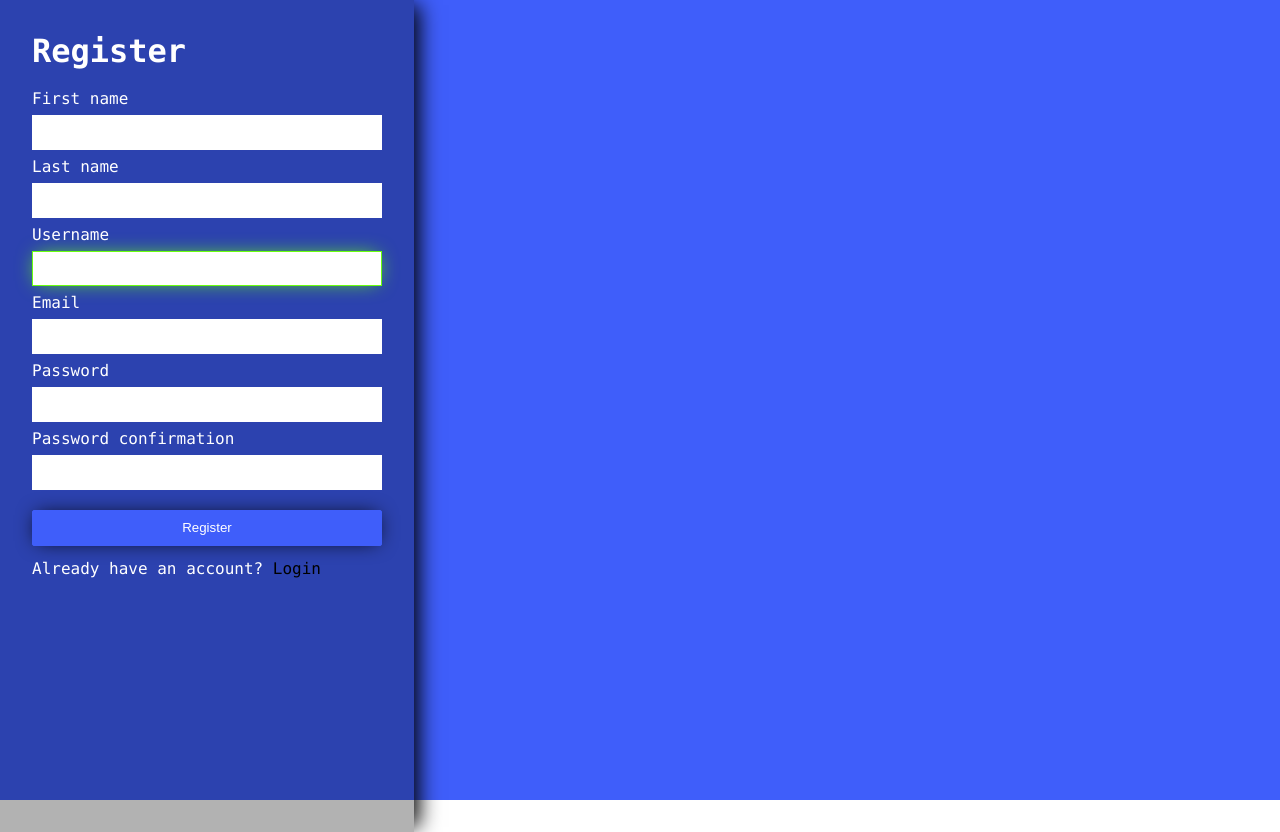
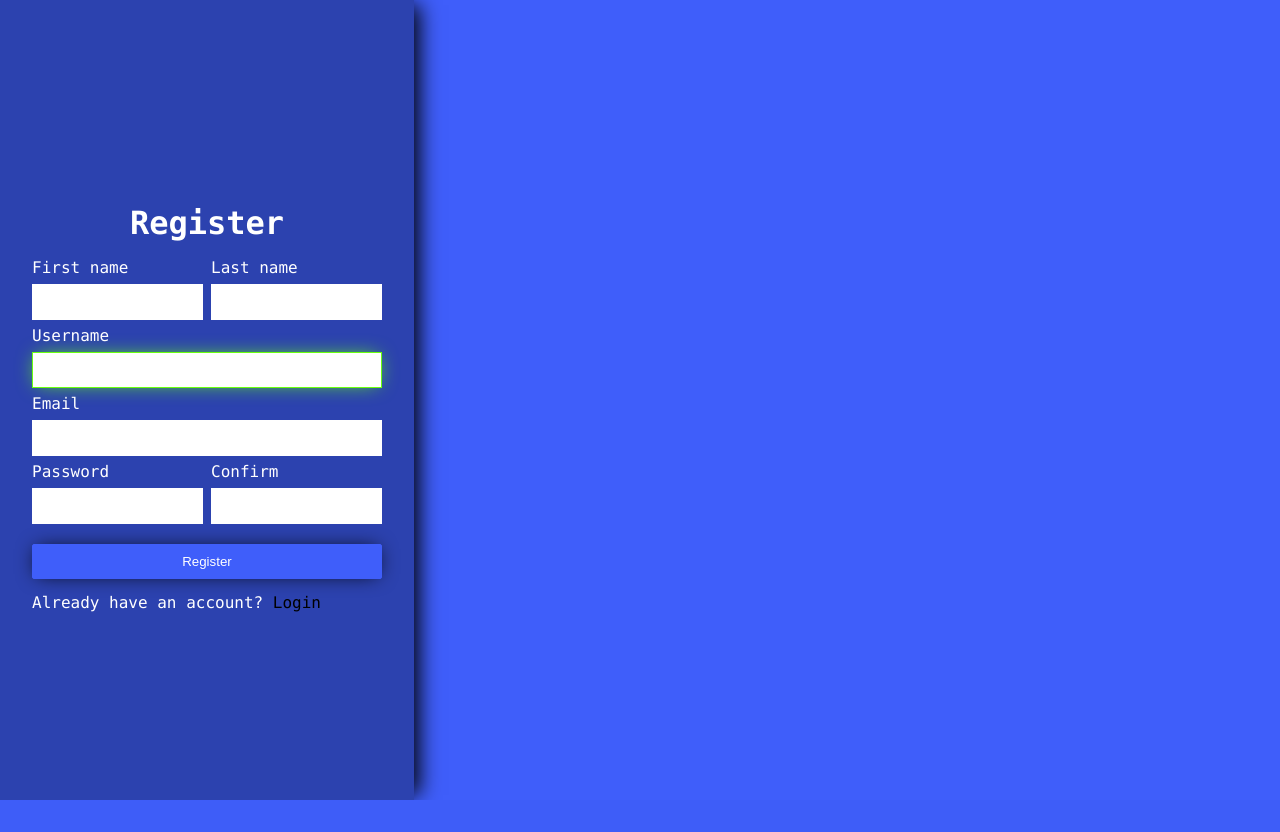
Before and after one commit to Christus5/shopProject, a Django app: page /register/ in a window 1280 px wide. After the commit the page ends 800 px from the top, so only its background shows below. Run offline with Django 3.2, Linux system fonts and the light colour scheme.

Commit message:
update login | registration views visual

```diff
--- a/static/components/login.css
+++ b/static/components/login.css
@@ -1,3 +1,7 @@
+.login-header {
+    margin: 0.5em auto;
+}
+
 .login-wrapper {
     width: 350px;
     height: 100vh;
@@ -41,6 +45,13 @@
     margin: 1em 0;
 }
 
+.inputs-wrapper {
+    display: grid;
+    grid-template-columns: 1fr 1fr;
+    grid-column-gap: 0.5em;
+}
+
+
 @media only screen and (max-width: 800px) {
     .login-wrapper {
         position: static;
--- /dev/null
+++ b/static/components/scroll-bar.css
@@ -0,0 +1,27 @@
+::-webkit-scrollbar {
+    width: 0.7em;
+}
+
+::-webkit-scrollbar-track {
+    background: rgba(0, 0, 0, 0);
+}
+
+::-webkit-scrollbar-thumb {
+    background: var(--graphite);
+    width: 0.2em;
+}
+
+::-webkit-scrollbar-thumb:hover {
+    background: #555;
+    width: 0.2em;
+    cursor: grab;
+    transition: 0.3s ease-out;
+}
+
+::-webkit-scrollbar:hover {
+    width: 0.5em;
+}
+
+::-webkit-scrollbar-button {
+    display: none;
+}
--- a/static/main.css
+++ b/static/main.css
@@ -2,6 +2,7 @@
 @import url('./components/navbar.css');
 @import url('./components/card.css');
 @import url('./components/grid.css');
+@import url('./components/scroll-bar.css');
 
 :root {
     --blue: #3f5efa;
@@ -91,6 +92,7 @@ a:hover {
     overflow-y: scroll;
     background: white;
     border: 2px solid var(--graphite);
+    border-right: 0;
     border-radius: 2px;
     padding: 5px;
     box-sizing: border-box;
@@ -100,7 +102,6 @@ a:hover {
     list-style: none;
     border-bottom: 1px solid var(--graphite);
 }
-
 
 .item-page-wrapper {
     display: grid;
@@ -183,3 +184,7 @@ a:hover {
 .delivered {
     background-color: var(--green);
 }
+
+.logout-link:hover {
+    color: var(--red);
+}
--- a/templates/base.html
+++ b/templates/base.html
@@ -4,6 +4,8 @@
     <meta charset="UTF-8">
     {% load static %}
     <link rel="stylesheet" href="{% static 'main.css' %}"/>
+    <link href="https://fonts.googleapis.com/icon?family=Material+Icons"
+          rel="stylesheet">
     <title>Ecommerce</title>
 </head>
 <body>
--- a/templates/user/user_login.html
+++ b/templates/user/user_login.html
@@ -4,8 +4,7 @@
     <div class="background"></div>
     <div class="login-wrapper">
 
-        <h1>Login</h1>
-        <br/>
+        <h1 class="login-header">Login</h1>
         {% if messages %}
             <ul>
                 {% for message in messages %}
--- a/templates/user/user_registration.html
+++ b/templates/user/user_registration.html
@@ -2,15 +2,37 @@
 
 {% block content %}
     <div class="background"></div>
-    <div class="login-wrapper" style="justify-content: normal; padding-top: 2em;">
-        <h1>Register</h1>
-        <br/>
+    <div class="login-wrapper" style="justify-content: center;">
+        <h1 class="login-header">Register</h1>
         <form method="post">
             {% csrf_token %}
-            {% for field in registration_form %}
-                <label for="{{ field.id_for_label }}">{{ field.label }}</label>
-                {{ field }}
-            {% endfor %}
+            <div class="inputs-wrapper">
+                <div>
+                    <label for="{{ registration_form.id_for_first_name }}">{{ registration_form.first_name.label }}</label>
+                    {{ registration_form.first_name }}
+                </div>
+                <div>
+                    <label for="{{ registration_form.id_for_last_name }}">{{ registration_form.last_name.label }}</label>
+                    {{ registration_form.last_name }}
+                </div>
+            </div>
+            <label for="{{ registration_form.id_for_username }}">{{ registration_form.username.label }}</label>
+            {{ registration_form.username }}
+
+            <label for="{{ registration_form.id_for_email }}">{{ registration_form.email.label }}</label>
+            {{ registration_form.email }}
+
+            <div class="inputs-wrapper">
+                <div>
+                    <label for="{{ registration_form.id_for_password1 }}">{{ registration_form.password1.label }}</label>
+                    {{ registration_form.password1 }}
+                </div>
+                <div>
+                    <label for="{{ registration_form.id_for_password2 }}">Confirm</label>
+                    {{ registration_form.password2 }}
+                </div>
+            </div>
+
             {% if registration_form.errors %}
                 <div class="error-messages">
                     {{ registration_form.errors }}
```
Also changed, not shown: ecommerce/models.py (+9 -3 lines), templates/ecommerce/base.html (+9 -5 lines), db.sqlite3, ecommerce/migrations/0009_auto_20210224_1645.py (added).
